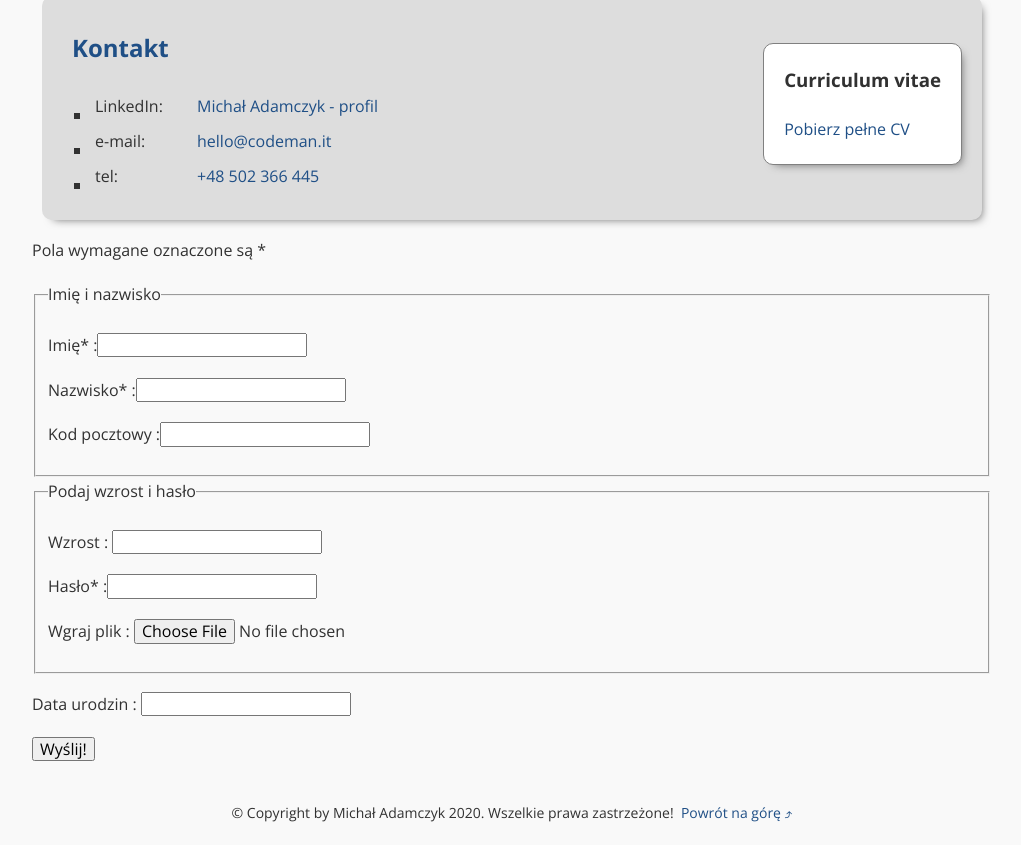
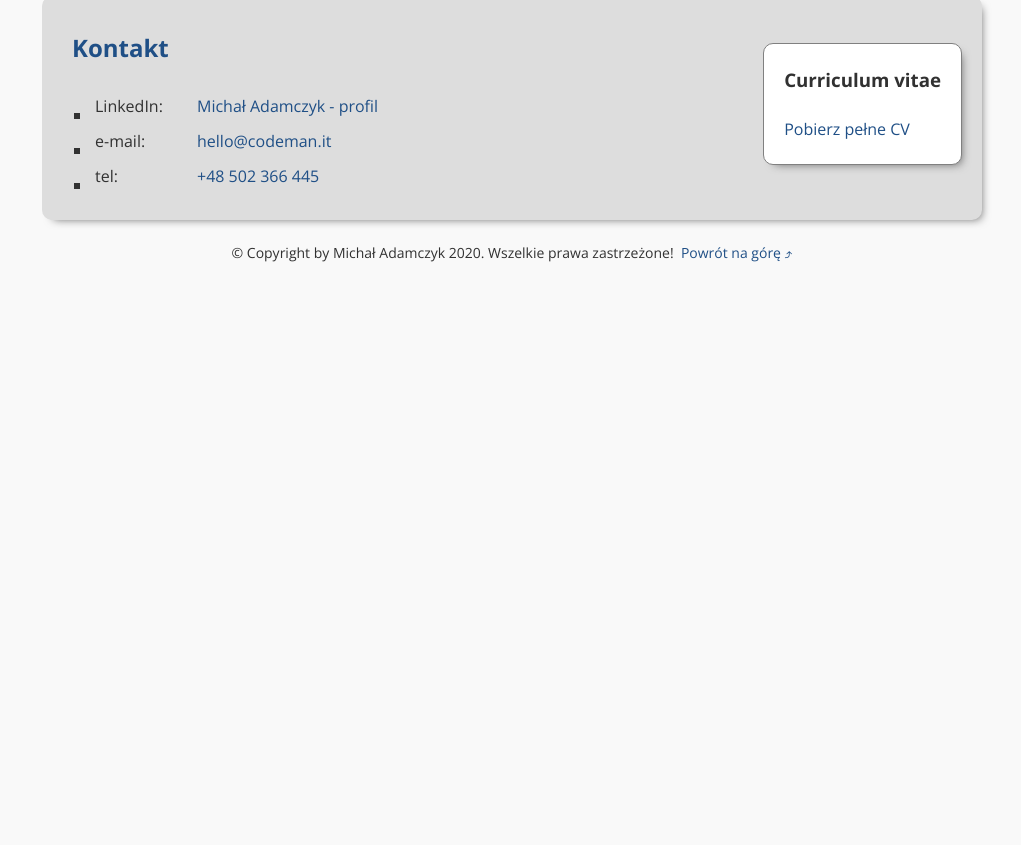
Before and after one commit to MikeAdamczyk/mike, a plain HTML site: page index.html in a window 1280 px wide. Shown: the part 1638-2483 px from the top of the page, without its empty margins (128-1149 px from the left). After the commit the page ends 1923 px from the top, so only its background shows below. Drawn offline with nearby package versions, Linux system fonts and the light colour scheme.

Commit message:
delete form, rename og image

```diff
--- a/index.html
+++ b/index.html
@@ -7,7 +7,7 @@
     <meta name="description" content="Michał Adamczyk - Java/FullStack Developer with JavaScript, HTML and CSS skills">
     <title>Michał Adamczyk CV</title>
     <link href="images/mike-icon.png" rel="icon">
-    <meta property="og:image" content="images/share.png">
+    <meta property="og:image" content="images/share_photo.png">
     <link rel="stylesheet" href="https://cdnjs.cloudflare.com/ajax/libs/normalize/8.0.1/normalize.min.css"
         integrity="sha256-l85OmPOjvil/SOvVt3HnSSjzF1TUMyT9eV0c2BzEGzU=" crossorigin="anonymous" />
     <link href="https://fonts.googleapis.com/css2?family=Open+Sans:ital,wght@0,400;0,700;1,400&display=swap"
@@ -206,69 +206,6 @@
                 </aside>
 
             </section>
-
-            <section class="formSection">
-
-                <form class="form" action="https://postman-echo.com/post" method="POST" enctype="multipart/form-data">
-                    <p>Pola wymagane oznaczone są *</p>
-
-                    <fieldset class="form__fieldset">
-                        <legend class="form__legend">Imię i nazwisko</legend>
-                        <p>
-                            <label>
-                                <span class="form__labelText">Imię* :</span><input class="form__field" name="firstName"
-                                    minlength="2" maxlength="10" required>
-                            </label>
-                        </p>
-                        <p>
-                            <label>
-                                <span class="form__labelText">Nazwisko* :</span><input class="form__field"
-                                    name="lastName" required>
-                            </label>
-                        </p>
-                        <p>
-                            <label>
-                                <span class="form__labelText">Kod pocztowy :</span><input class="form__field"
-                                    name="postalCode" pattern="[0-9]{2}-[0-9]{3}">
-                            </label>
-                        </p>
-                    </fieldset>
-
-
-                    <fieldset class="form__fieldset">
-                        <legend class="form__legend">Podaj wzrost i hasło</legend>
-                        <p>
-                            <label>
-                                <span class="form__labelText">Wzrost : </span><input class="form__field" type="number"
-                                    name="height">
-                            </label>
-                        </p>
-                        <p>
-                            <label>
-                                <span class="form__labelText">Hasło* :</span><input class="form__field" type="password"
-                                    name="password" required>
-                            </label>
-                        </p>
-                        <p>
-                            <span class="form__labelText">Wgraj plik : </span><input class="form__field" type="file"
-                                name="cv">
-                        </p>
-                    </fieldset>
-
-                    <p>
-                        <label>
-                            <span class="form__labelText">Data urodzin : </span>
-                            <input class="form__field js-date" name="birthDate">
-                        </label>
-                    </p>
-
-                    <p>
-                        <button class="form__button">Wyślij!</button>
-                    </p>
-
-                </form>
-
-            </section>
         </main>
 
         <footer class="footer">
@@ -278,10 +215,6 @@
 
     </div>
 
-    <!-- <script>
-        flatpickr(".js-date", {});
-    </script> -->
-
 </body>
 
 </html>
```
Also changed, not shown: images/share_photo.png (renamed from images/share.png).
